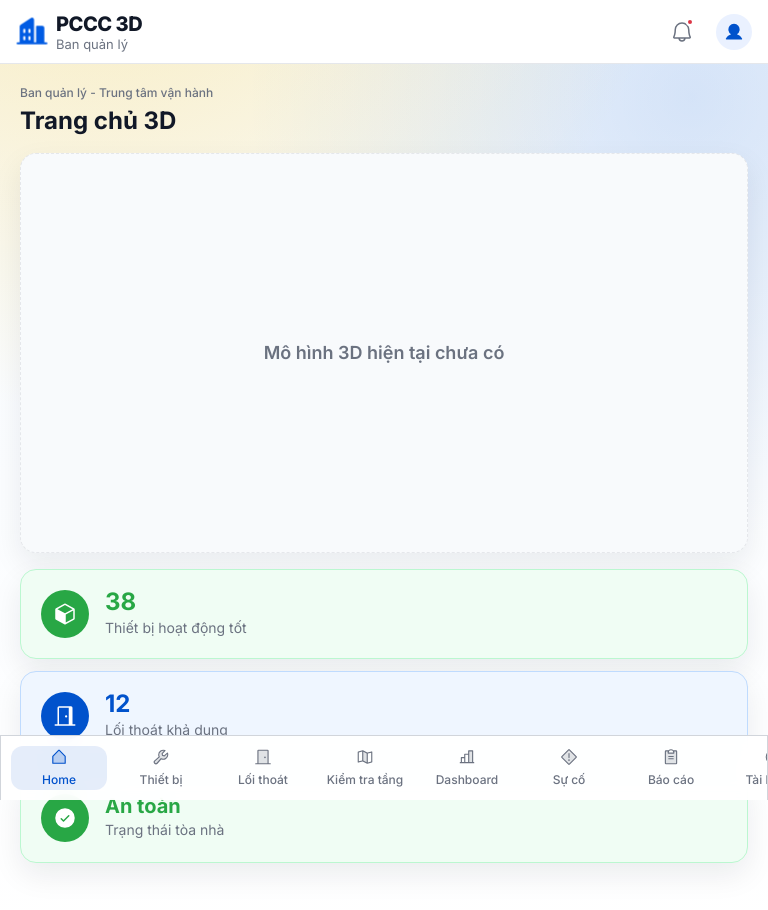
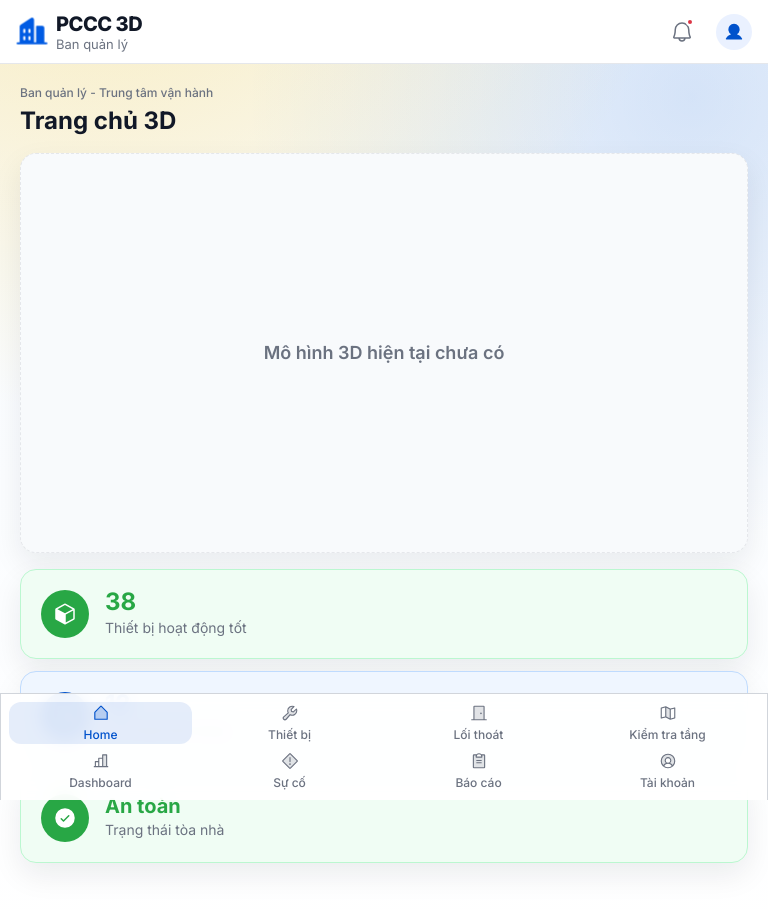
Before and after one commit to nghiagenz2/Fire-Safety-Management-System, a React (Vite) app in the folder frontend/: page /manager/home in a window 768 px wide. Shown: the top 910 px of the page. Built offline with nearby package versions, Linux system fonts and the light colour scheme.

Commit message:
fix: update manager bottom nav

```diff
--- a/frontend/src/components/manager/ManagerBottomNav.css
+++ b/frontend/src/components/manager/ManagerBottomNav.css
@@ -45,31 +45,30 @@
 
 @media (max-width: 480px) {
 	.manager-bottom-nav {
-		display: flex;
+		display: grid;
+		grid-template-columns: repeat(4, minmax(0, 1fr));
 		gap: 4px;
 		padding: 8px 8px calc(8px + env(safe-area-inset-bottom));
-		overflow-x: auto;
-		scrollbar-width: thin;
 	}
 
 	.manager-nav-item {
-		min-width: 84px;
 		font-size: 11px;
-		min-height: 42px;
-		flex-shrink: 0;
+		min-height: 40px;
+		padding: 0 4px;
 	}
 }
 
 @media (min-width: 481px) and (max-width: 900px) {
 	.manager-bottom-nav {
-		display: flex;
-		overflow-x: auto;
-		scrollbar-width: thin;
+		display: grid;
+		grid-template-columns: repeat(4, minmax(0, 1fr));
+		gap: 6px;
+		padding: 8px 8px calc(8px + env(safe-area-inset-bottom));
 	}
 
 	.manager-nav-item {
-		min-width: 96px;
-		flex-shrink: 0;
+		min-height: 42px;
+		padding: 0 6px;
 	}
 }
 
--- a/frontend/src/styles/manager-shell.css
+++ b/frontend/src/styles/manager-shell.css
@@ -359,6 +359,10 @@
 }
 
 @media (max-width: 1024px) {
+	.manager-screen {
+		padding-bottom: 146px;
+	}
+
 	.manager-device-filter {
 		grid-template-columns: 1fr;
 	}
```
